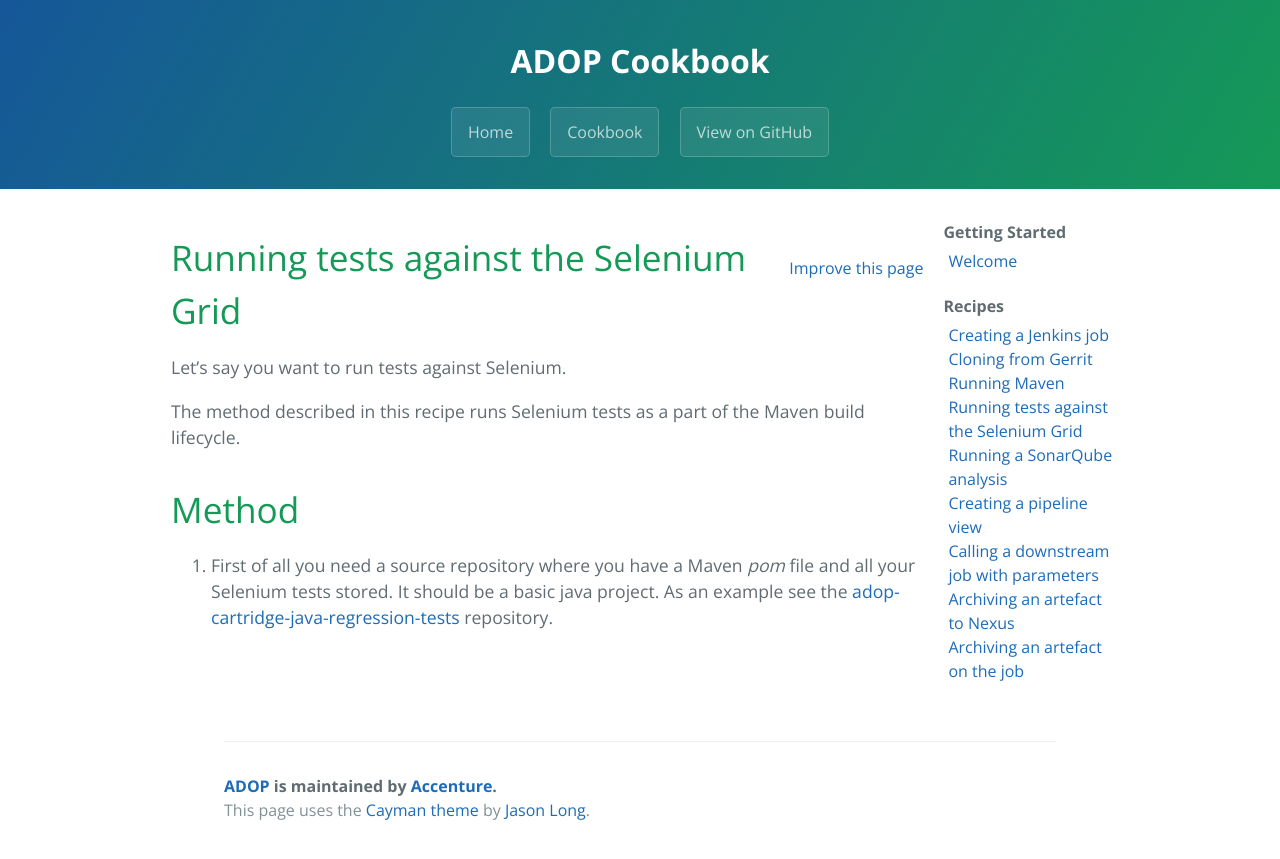
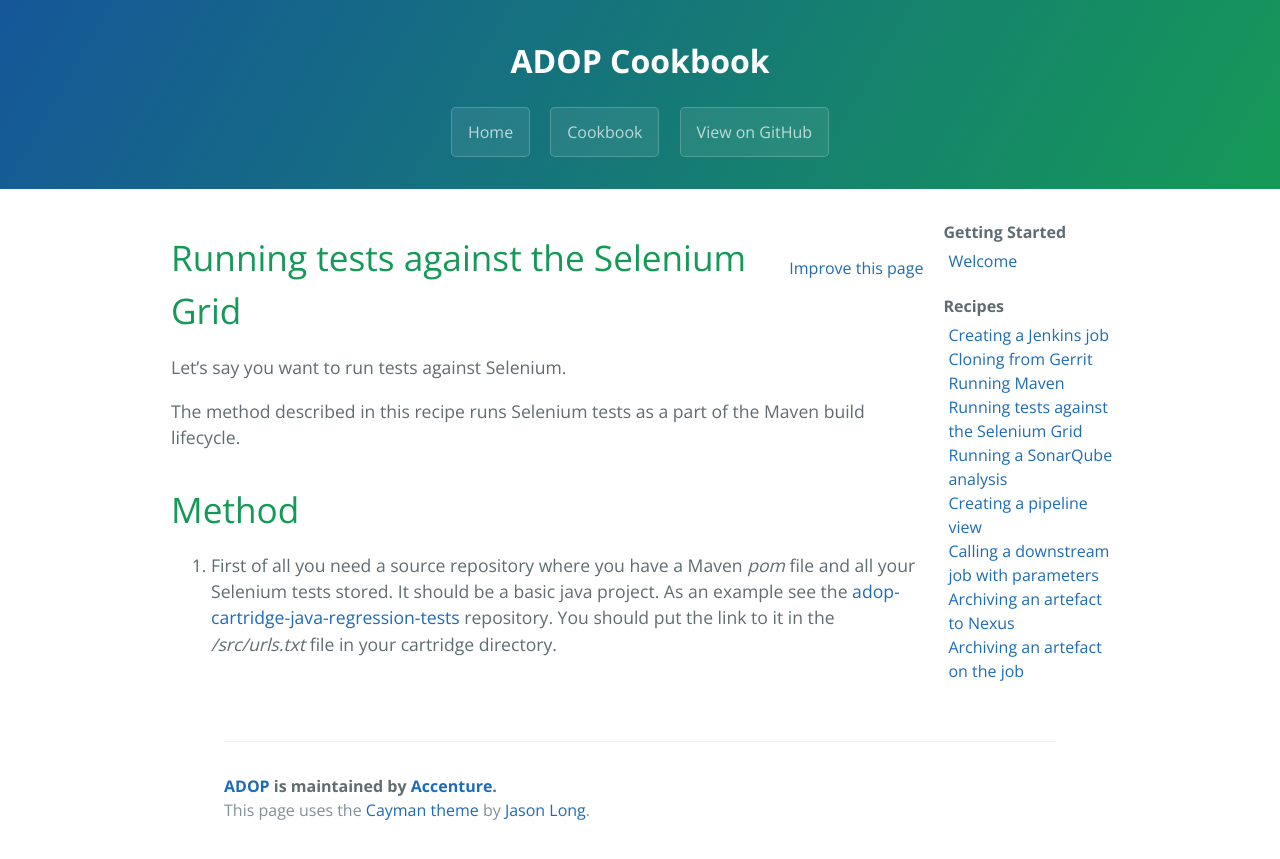
Before and after one commit to alexeymhv/adop-cartridges-cookbook, a Jekyll site: the page built from _docs/recipes/selenium-tests.md, in a window 1280 px wide. Shown: the top 859 px of the page. Built offline with Jekyll 4.4.1, drawn with Linux system fonts in a browser that asks for light colours.

Commit message:
Update selenium-tests.md

```diff
--- a/_docs/recipes/selenium-tests.md
+++ b/_docs/recipes/selenium-tests.md
@@ -10,4 +10,4 @@ The method described in this recipe runs Selenium tests as a part of the Maven b
 
 # Method
 
-1. First of all you need a source repository where you have a Maven _pom_ file and all your Selenium tests stored. It should be a basic java project. As an example see the [adop-cartridge-java-regression-tests](https://github.com/Accenture/adop-cartridge-java-regression-tests) repository.
+1. First of all you need a source repository where you have a Maven _pom_ file and all your Selenium tests stored. It should be a basic java project. As an example see the [adop-cartridge-java-regression-tests](https://github.com/Accenture/adop-cartridge-java-regression-tests) repository. You should put the link to it in the _/src/urls.txt_ file in your cartridge directory.
```
